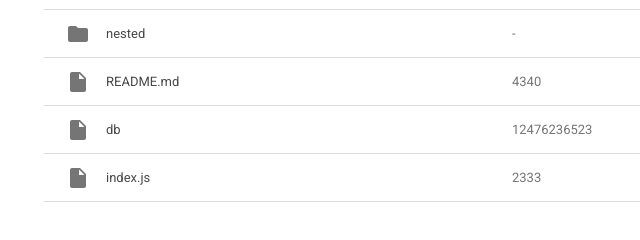
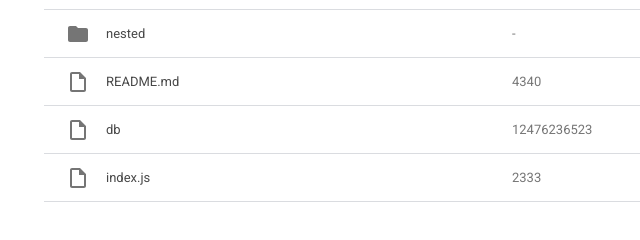
Before and after one commit to JanKaczmarkiewicz/teleport-challenge-fe, a React (Vite) app in the folder frontend/: page /folder in a window 1280 px wide. Shown: the part 235-475 px from the top of the page, without its empty margins (132-772 px from the left). Built offline with nearby package versions, Linux system fonts and the light colour scheme.

Commit message:
fix: use proper icon for files

```diff
--- a/frontend/src/components/FilesView/FilesView.tsx
+++ b/frontend/src/components/FilesView/FilesView.tsx
@@ -1,6 +1,6 @@
 import { useState } from 'react';
 import { Navigate } from 'react-router-dom';
-import { MdFolder, MdInsertDriveFile } from 'react-icons/md';
+import { MdFolder, MdOutlineInsertDriveFile } from 'react-icons/md';
 import {
     Cell,
     ColumnName,
@@ -90,7 +90,9 @@ const FilesView = () => {
                     <FileRow key={name}>
                         <Cell>
                             <IconWrapper>
-                                <MdInsertDriveFile size={iconSizes.large} />
+                                <MdOutlineInsertDriveFile
+                                    size={iconSizes.large}
+                                />
                             </IconWrapper>
                             <Name>{name}</Name>
                         </Cell>
```
